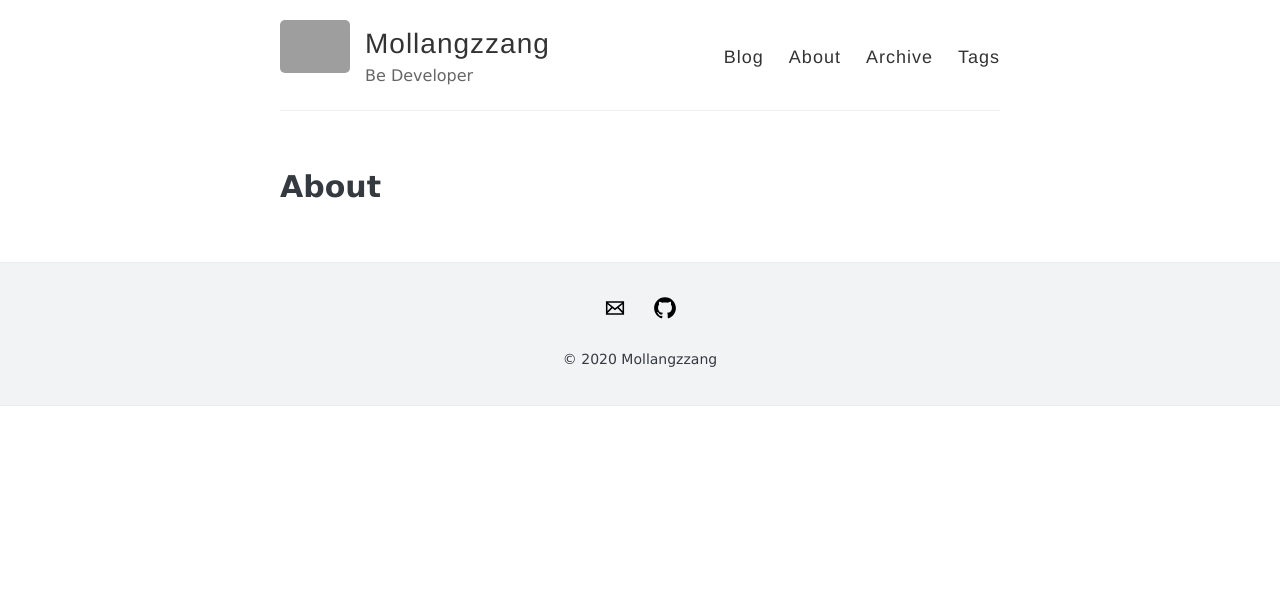
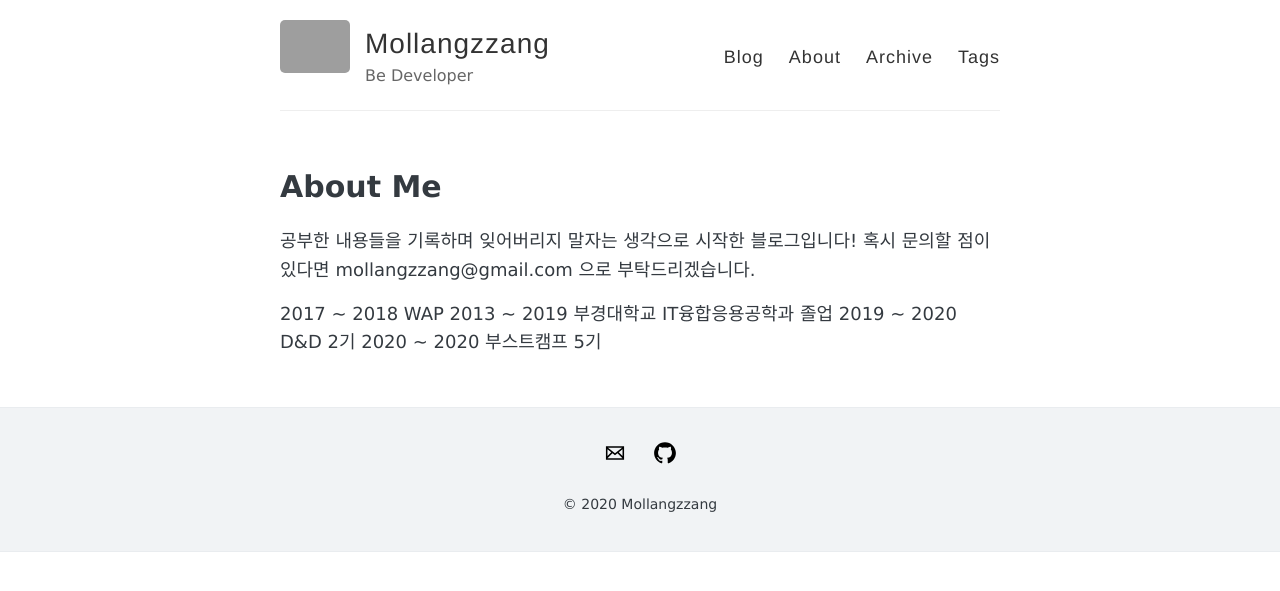
Before and after one commit to flash1117/flash1117.github.io, a Jekyll site: the page built from about.md, in a window 1280 px wide. Shown: the top 591 px of the page. Built offline with Jekyll 4.4.1, drawn with Linux system fonts in a browser that asks for light colours; grey boxes are pictures that could not be loaded.

Commit message:
update blog about me

```diff
--- a/about.md
+++ b/about.md
@@ -1,5 +1,13 @@
 ---
 layout: page
-title: About
+title: About Me
 permalink: /about/
 ---
+
+공부한 내용들을 기록하며 잊어버리지 말자는 생각으로 시작한 블로그입니다!
+혹시 문의할 점이 있다면 mollangzzang@gmail.com 으로 부탁드리겠습니다.
+
+2017 ~ 2018 WAP
+2013 ~ 2019 부경대학교 IT융합응용공학과 졸업
+2019 ~ 2020 D&D 2기
+2020 ~ 2020 부스트캠프 5기
```
Also changed, not shown: images/item4/noargs.png (deleted), images/junit5/@displayName.png (deleted), images/junit5/@displayNameEx.png (deleted), images/marshallingDia.png (deleted), images/serializeDia.png (deleted), images/unserDebug.png (deleted), images/직렬화마샬링교집합.png (deleted), images/패턴의문제점.png (deleted).
